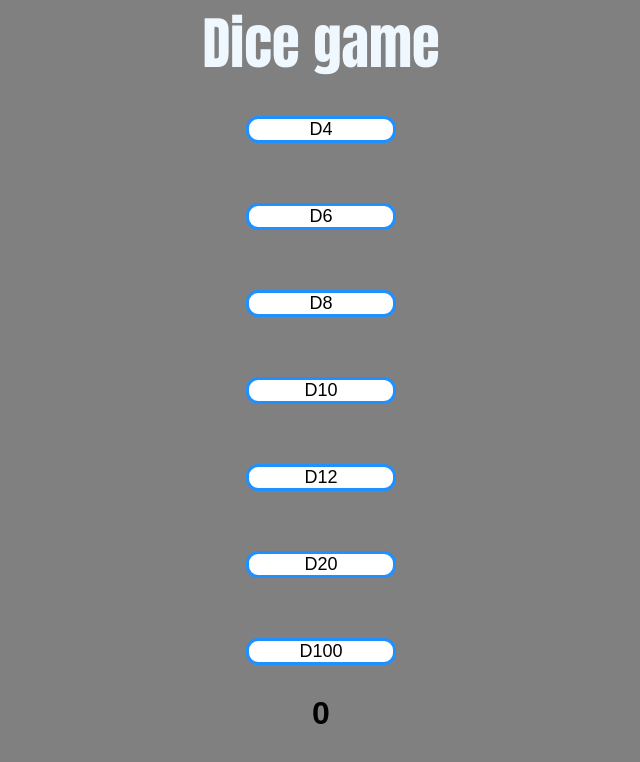
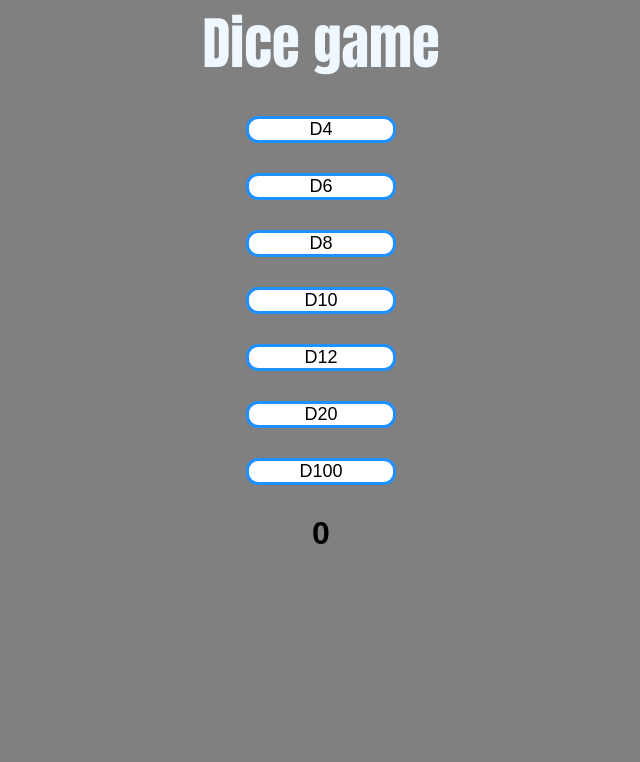
Before and after one commit to pedro934/pedro934.github.io, a plain HTML site: page index.html in a window 1280 px wide. Shown: the whole page, without its empty margins (319-959 px from the left). Drawn offline with Linux system fonts and the light colour scheme.

Commit message:
Fix the layout of the buttons and the horizontal problem by removing the div from the dice

```diff
--- a/css7/stlye.css
+++ b/css7/stlye.css
@@ -17,7 +17,7 @@ body {
 }
 
 button {
-  display: ruby;
+  display: grid;
   background-color: white;
   font-size: large;
   position: relative;
--- a/index.html
+++ b/index.html
@@ -9,13 +9,13 @@
   </head>
   <body>
     <header>Dice game</header>
-    <div id="d4"><button>D4</button></div>
-    <div id="d6"><button>D6</button></div>
-    <div id="d8"><button>D8</button></div>
-    <div id="d10"><button>D10</button></div>
-    <div id="d12"><button>D12</button></div>
-    <div id="d20"><button>D20</button></div>
-    <div id="d100"><button>D100</button></div>
+    <button id="d4">D4</button>
+    <button id="d6">D6</button>
+    <button id="d8">D8</button>
+    <button id="d10">D10</button>
+    <button id="d12">D12</button>
+    <button id="d20">D20</button>
+    <button id="d100">D100</button>
     <div>
       <p id="result">0</p>
     </div>
```
